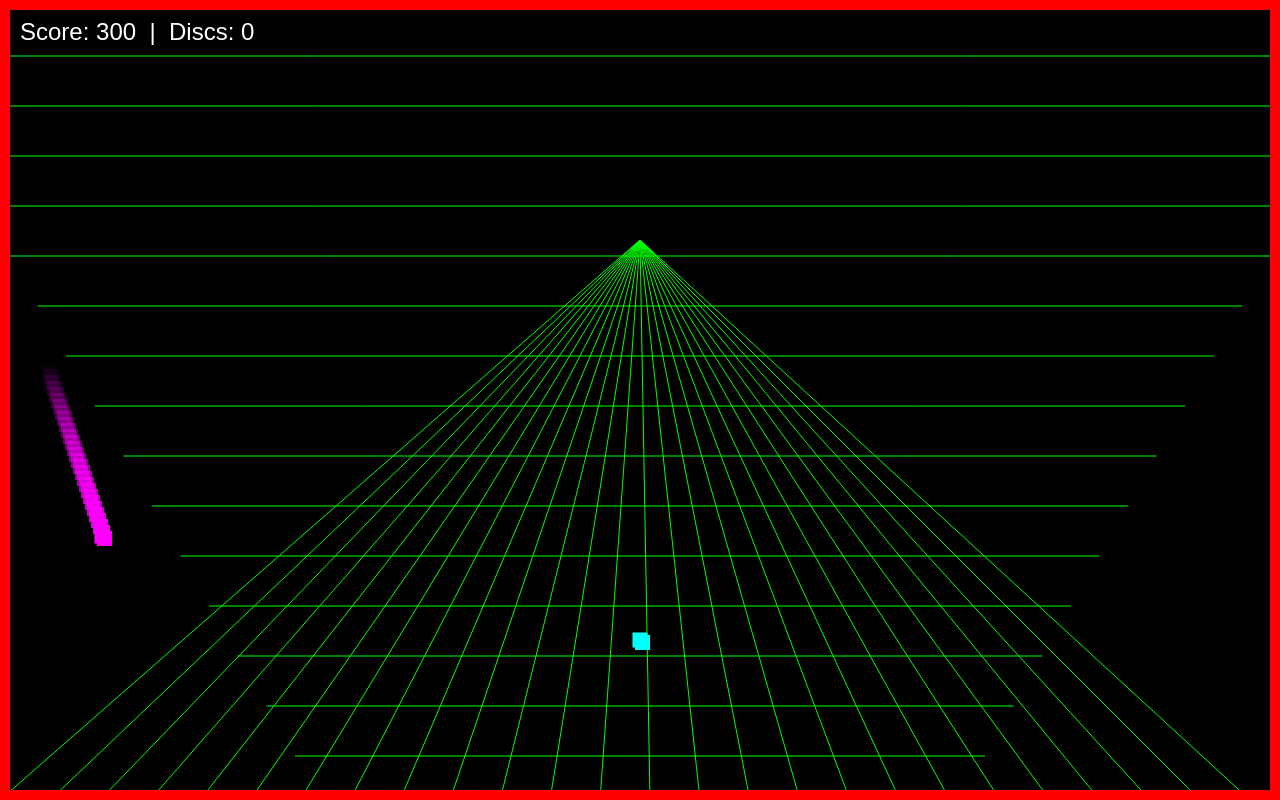
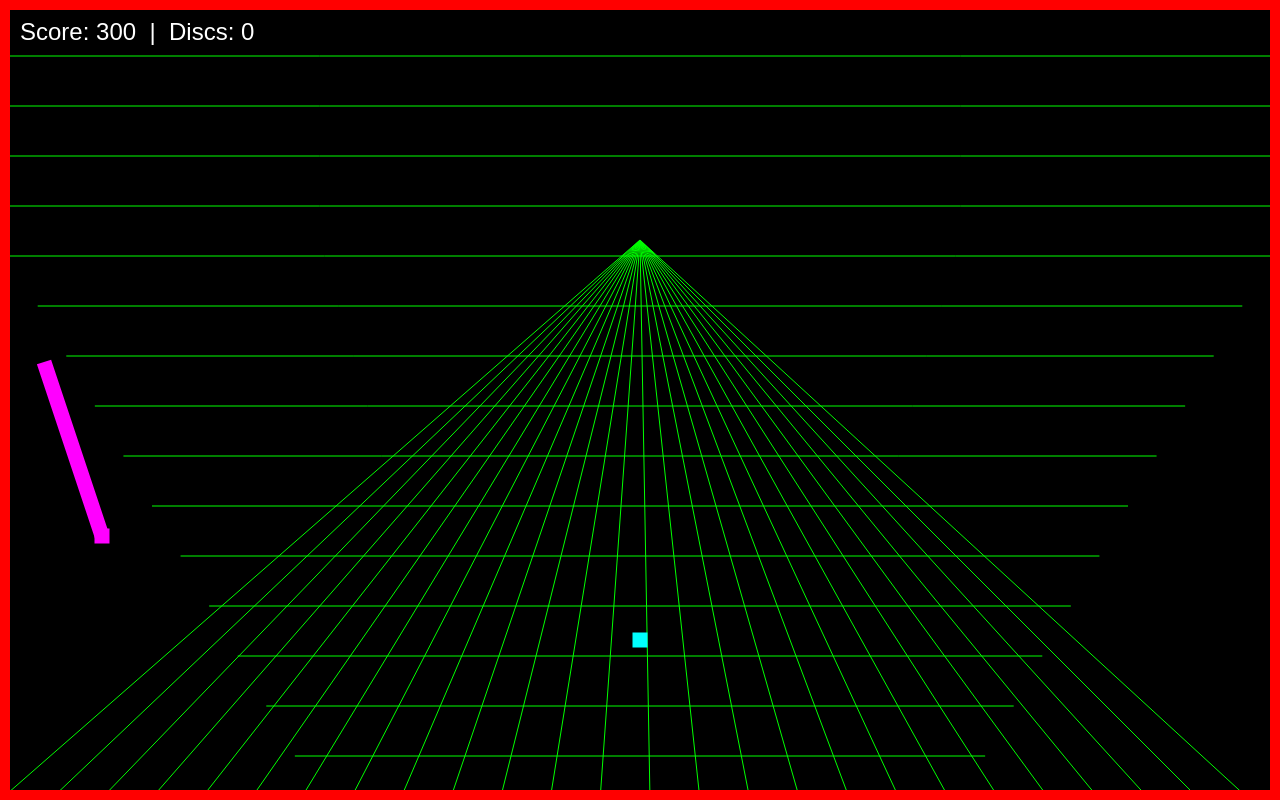
Before and after one commit to guildcoder/digibikemobile, a website: page index.html in a window 1280 px wide. Drawn offline with Linux system fonts and the light colour scheme.

Commit message:
Update index.html

```diff
--- a/index.html
+++ b/index.html
@@ -3,7 +3,7 @@
 <head>
 <meta charset="UTF-8">
 <meta name="viewport" content="width=device-width, initial-scale=1.0">
-<title>Tron Light Cycle with Discs</title>
+<title>Tron Light Cycle Forward with Trails</title>
 <style>
   body { margin:0; overflow:hidden; background:black; }
   canvas { display:block; }
@@ -27,13 +27,13 @@ const player = {
   size: 15,
   color: 'cyan',
   trail: [],
-  speed: 6,
+  speed: 10, // movement per tap
   discs: 0
 };
 
 const bots = [];
-const discs = []; // discs on grid
-const flyingDiscs = []; // discs thrown by player
+const discs = [];
+const flyingDiscs = [];
 
 let botSpeed = 4;
 let botTrailLength = 30;
@@ -43,21 +43,26 @@ let gridOffset = 0;
 let score = 0;
 let gameOver = false;
 
-// Input
-let keys = {};
-document.addEventListener('keydown', e => keys[e.key]=true);
-document.addEventListener('keyup', e => keys[e.key]=false);
+// Split-screen tap control
+canvas.addEventListener('click', (e)=>{
+  const x = e.clientX;
+  if(x < canvas.width/2){
+    player.x -= player.speed;
+  } else {
+    player.x += player.speed;
+  }
+  player.x = Math.max(10, Math.min(canvas.width-10, player.x));
 
-// Double-tap detection
-let lastTap = 0;
-canvas.addEventListener('click',()=>{
+  // Double-tap to throw disc
   const now = Date.now();
-  if(now-lastTap<300 && player.discs>0){
+  if(now - lastTap < 300 && player.discs>0){
     flyingDiscs.push({x:player.x, y:player.y, size:10, color:'yellow'});
     player.discs--;
   }
   lastTap = now;
 });
+
+let lastTap = 0;
 
 // Draw scrolling grid
 function drawGrid() {
@@ -65,7 +70,6 @@ function drawGrid() {
   ctx.lineWidth=1;
   gridOffset += 6;
 
-  // Horizontal lines
   for(let i=0;i<canvas.height;i+=gridSpacing){
     const y = i + (gridOffset % gridSpacing);
     const scale = 1 - (y - horizon)/(canvas.height-horizon);
@@ -78,7 +82,6 @@ function drawGrid() {
     ctx.stroke();
   }
 
-  // Vertical lines
   for(let i=0;i<canvas.width;i+=gridSpacing){
     ctx.beginPath();
     ctx.moveTo(i, canvas.height);
@@ -96,27 +99,25 @@ function drawPerimeter() {
   ctx.fillRect(canvas.width-10,0,10,canvas.height);
 }
 
-// Update player
-function updatePlayer(){
-  if(keys['ArrowLeft']) player.x -= player.speed;
-  if(keys['ArrowRight']) player.x += player.speed;
-  if(keys['ArrowUp']) player.y -= player.speed;
-  if(keys['ArrowDown']) player.y += player.speed;
-
-  player.x = Math.max(10, Math.min(canvas.width-10, player.x));
-  player.y = Math.max(10, Math.min(canvas.height-10, player.y));
-
-  player.trail.push({x:player.x, y:player.y});
+// Update player trail
+function updatePlayerTrail(){
+  player.trail.push({x:player.x,y:player.y});
   if(player.trail.length>50) player.trail.shift();
 }
 
-// Draw player with trail
+// Draw player with continuous light trail
 function drawPlayer(){
-  player.trail.forEach((t,i)=>{
-    ctx.fillStyle = `rgba(0,255,255,${i/player.trail.length})`;
-    ctx.fillRect(t.x-5,t.y-5,player.size,player.size);
-  });
-  ctx.fillStyle = player.color;
+  ctx.strokeStyle = 'cyan';
+  ctx.lineWidth = player.size;
+  ctx.beginPath();
+  for(let i=0;i<player.trail.length;i++){
+    const t = player.trail[i];
+    if(i===0) ctx.moveTo(t.x, t.y);
+    else ctx.lineTo(t.x, t.y);
+  }
+  ctx.stroke();
+
+  ctx.fillStyle=player.color;
   ctx.fillRect(player.x-player.size/2,player.y-player.size/2,player.size,player.size);
 }
 
@@ -137,7 +138,7 @@ function spawnDisc(){
 // Update bots
 function updateBots(){
   bots.forEach(bot=>{
-    bot.y += 6; // forward motion
+    bot.y += 6;
     if(bot.x < player.x) bot.x += botSpeed*0.5;
     if(bot.x > player.x) bot.x -= botSpeed*0.5;
 
@@ -153,10 +154,15 @@ function updateBots(){
 // Draw bots with trails
 function drawBots(){
   bots.forEach(bot=>{
-    bot.trail.forEach((t,i)=>{
-      ctx.fillStyle=`rgba(255,0,255,${i/bot.trail.length})`;
-      ctx.fillRect(t.x-5,t.y-5,bot.size,bot.size);
-    });
+    ctx.strokeStyle='magenta';
+    ctx.lineWidth = bot.size;
+    ctx.beginPath();
+    for(let i=0;i<bot.trail.length;i++){
+      const t=bot.trail[i];
+      if(i===0) ctx.moveTo(t.x,t.y);
+      else ctx.lineTo(t.x,t.y);
+    }
+    ctx.stroke();
     ctx.fillStyle=bot.color;
     ctx.fillRect(bot.x-bot.size/2, bot.y-bot.size/2, bot.size, bot.size);
   });
@@ -164,10 +170,8 @@ function drawBots(){
 
 // Update discs
 function updateDiscs(){
-  // scroll discs forward
   discs.forEach(d=>d.y+=6);
   for(let i=discs.length-1;i>=0;i--){
-    // collect
     const dx = player.x - discs[i].x;
     const dy = player.y - discs[i].y;
     const dist = Math.sqrt(dx*dx + dy*dy);
@@ -177,15 +181,14 @@ function updateDiscs(){
     } else if(discs[i].y>canvas.height) discs.splice(i,1);
   }
 
-  // update flying discs
-  flyingDiscs.forEach(fd=>fd.y -= 15);
+  flyingDiscs.forEach(fd=>fd.y-=15);
   for(let i=flyingDiscs.length-1;i>=0;i--){
-    const fd = flyingDiscs[i];
+    const fd=flyingDiscs[i];
     for(let j=bots.length-1;j>=0;j--){
       const dx = fd.x - bots[j].x;
       const dy = fd.y - bots[j].y;
       const dist = Math.sqrt(dx*dx + dy*dy);
-      if(dist < fd.size){
+      if(dist<fd.size){
         bots.splice(j,1);
         flyingDiscs.splice(i,1);
         break;
@@ -239,7 +242,7 @@ function gameLoop(){
   ctx.clearRect(0,0,canvas.width,canvas.height);
   drawGrid();
   drawPerimeter();
-  updatePlayer();
+  updatePlayerTrail();
   drawPlayer();
 
   if(botSpawnTimer<=0){spawnBot();botSpawnTimer=50;} else botSpawnTimer--;
```
